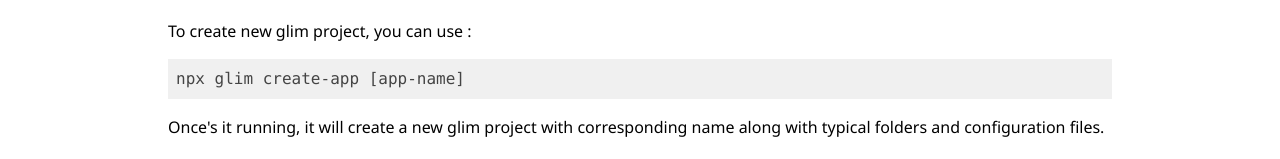
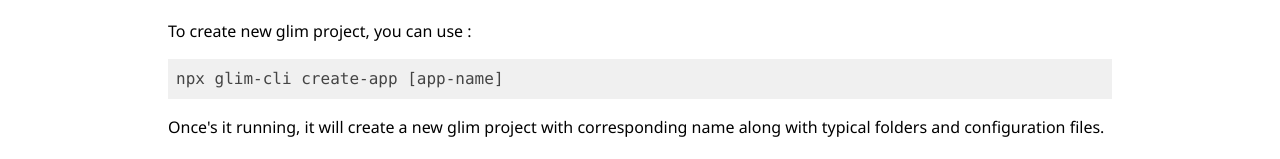
Before and after one commit to Glim-House/glim-docs, a Next.js app: page /docs/getting-started in a window 1280 px wide. Shown: the part 281-440 px from the top of the page. Built offline with nearby package versions, Linux system fonts and the light colour scheme.

Commit message:
code snippet change

```diff
--- a/components/Counter.tsx
+++ b/components/Counter.tsx
@@ -8,13 +8,24 @@
   stargazers_count: number;
   forks: number;
 }
+interface npmData {
+  downloads: number;
+}
 function Counter() {
   const [repodata, setRepodata] = useState<githubData>();
+  const [npmdownload, setNpmdownload] = useState<npmData>();
   useEffect(() => {
     axios
       .get("https://api.github.com/repos/neoito-hub/glim-cli")
       .then((Response) => {
         setRepodata(Response.data);
+      });
+    axios
+      .get(
+        "https://api.npmjs.org/downloads/point/2020-11-24:2030-12-24/glim-cli"
+      )
+      .then((Response) => {
+        setNpmdownload(Response.data);
       });
   }, []);
 
@@ -49,7 +60,9 @@
           <div className="absolute -right-8 -top-8 w-16 h-16 rounded-full  bg-white shadow-xl flex justify-center items-center ">
             <DownLoad />
           </div>
-          <div className="font-bold text-4xl text-center">100</div>
+          <div className="font-bold text-4xl text-center">
+            {npmdownload?.downloads}
+          </div>
           <div className="font-bold text-xl text-center">Downloads</div>
         </div>
       </div>
--- a/components/Spotlight.tsx
+++ b/components/Spotlight.tsx
@@ -12,7 +12,7 @@
             Glim <br /> all in one react native tool
           </div>
           <div className="leading-relaxed mt-4">
-            gliim aims to provide a hassle free react native templating and
+            glim aims to provide a hassle free react native templating and
             development with a fully featured boilerplate
           </div>
         </div>
--- a/constants/code.ts
+++ b/constants/code.ts
@@ -1,7 +1,7 @@
-export const createapp = `npx glim create-app [app-name]`;
-export const componentgenerate = `npx glim generate --component [component-name]`;
-export const screengenerate = `npx glim generate --screen [component-name]`;
-export const storegenerate = `npx glim generate --store [component-name]`;
+export const createapp = `npx glim-cli create-app [app-name]`;
+export const componentgenerate = `npx glim-cli generate --component [component-name]`;
+export const screengenerate = `npx glim-cli generate --screen [component-name]`;
+export const storegenerate = `npx glim-cli generate --store [component-name]`;
 export const installDetox = `npm install detox-cli --global`;
 export const installapplesimults = `brew tap wix/brew
 brew install applesimutils
```
